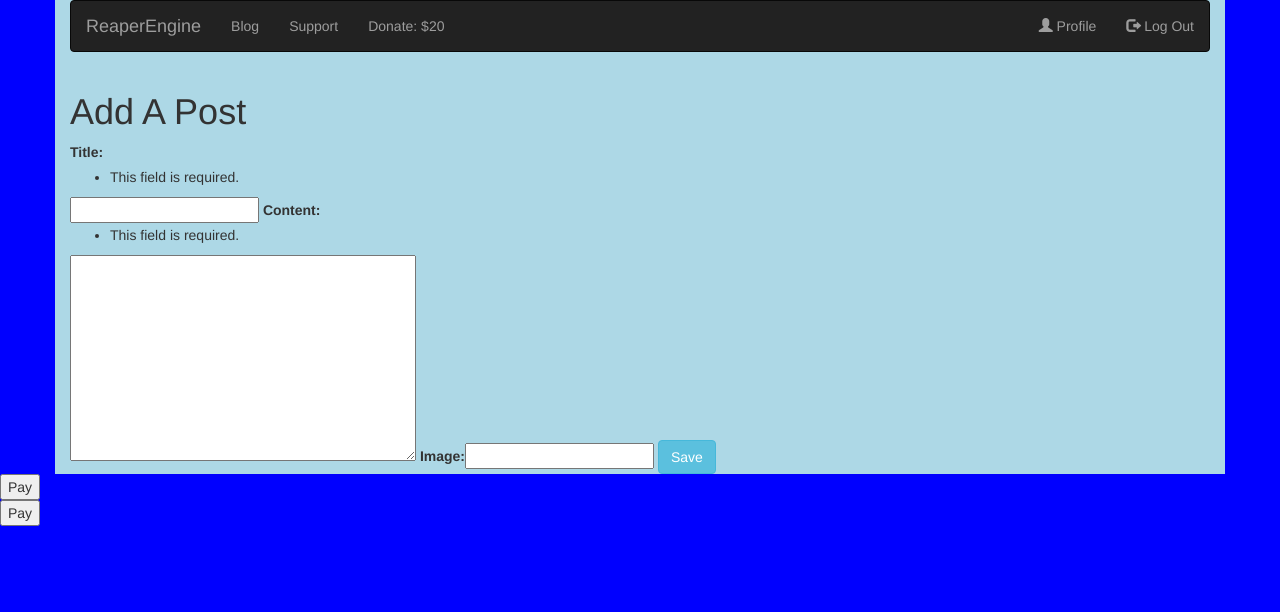
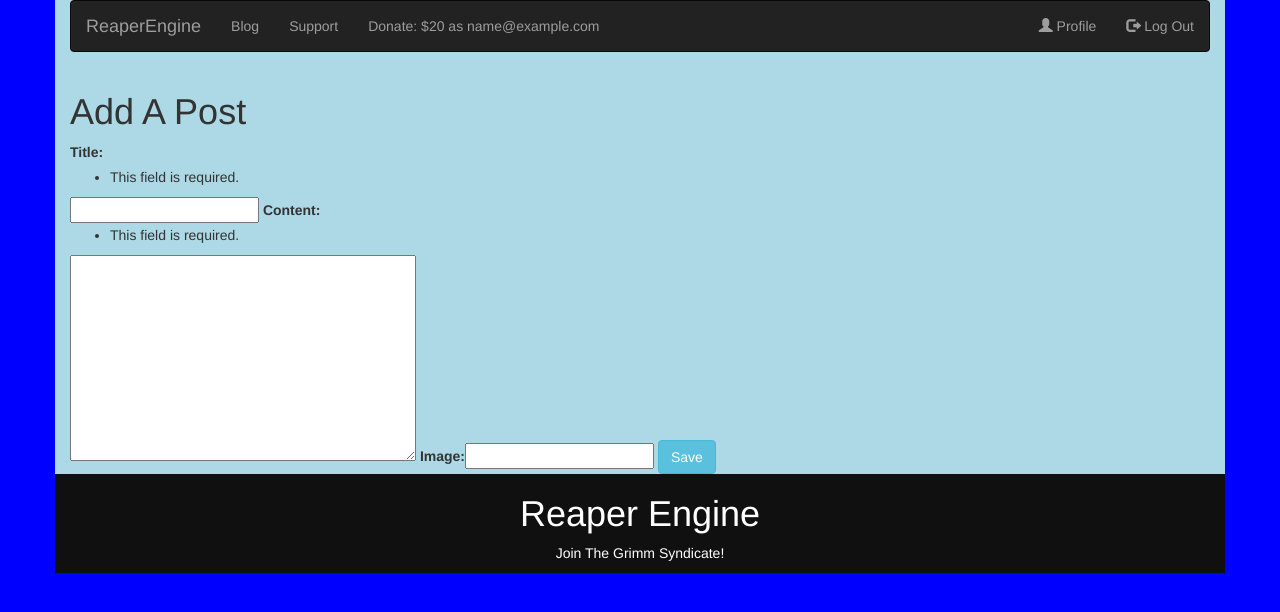
Before and after one commit to Lenox89/StreamThree, a Django app: page /post/new/ in a window 1280 px wide. Shown: the top 612 px of the page. Run offline with Django 3.2, Linux system fonts and the light colour scheme; the visitor is signed in with stand-in values (Sample User, id 1); some libraries are stand-ins or nearby versions.

Commit message:
Updated some payment info

```diff
--- a/templates/base.html
+++ b/templates/base.html
@@ -25,8 +25,12 @@
                     <ul class="nav navbar-nav">
                         <li><a href="{% url 'blog' %}">Blog</a></li>
                         <li><a href="{% url 'support' %}">Support</a></li>
-                        <li id="checkout-button"><a href="#">Donate: $20</a></li>
-
+                        {% if user.is_authenticated %}
+                            <li id="checkout-button"><a href="#">Donate: $20 as {{ user.email }}</a><div id="error-message"></div></li>
+                        {% else %}
+                            <li id="checkout-button"><a href="#">Donate: $20</a><div id="error-message"></div></li>
+                        }
+                        {% endif %}
                     </ul>
                     <ul class="nav navbar-nav navbar-right">
                         {% if user.is_authenticated %}
@@ -39,30 +43,19 @@
                     </ul>
                 </div>
             </nav>
-        <div id="error-message"></div>
         </div>
         <main class="container">
             {% block page_content %}
 
             {% endblock %}
         </main>
-
-    </body>
-    <script>
-      <!-- Load Stripe.js on your website. -->
-<script src="https://js.stripe.com/v3"></script>
-
-<!-- Create a button that your customers click to complete their purchase. -->
-<button id="checkout-button" role="link">Pay</button>
-<div id="error-message"></div>
+        <footer class="jumbotron2 container">
+            <h1>Reaper Engine</h1>
+            <p>Join The Grimm Syndicate!</p>
+        </footer>
 
         <!-- Load Stripe.js on your website. -->
         <script src="https://js.stripe.com/v3"></script>
-
-<!-- Create a button that your customers click to complete their purchase. -->
-<button id="checkout-button" role="link">Pay</button>
-<div id="error-message"></div>
-
         <script>
           var stripe = Stripe('pk_test_U5hW3iyGaeyV7tad84oDHFQy', {
             betas: ['checkout_beta_4']
@@ -80,6 +73,9 @@
               // tab between form submission and the redirect.
               successUrl: window.location.protocol + '//reaperengine.herokuapp.com',
               cancelUrl: window.location.protocol + '//reaperengine.herokuapp.com',
+              {% if user.is_authenticated %}
+              customerEmail: '{{ user.email }}',
+              {% endif %}
             })
             .then(function (result) {
               if (result.error) {
@@ -91,6 +87,8 @@
             });
           });
         </script>
+
         <script href="https://ajax.googleapis.com/ajax/libs/jquery/3.3.1/jquery.min.js"></script>
         <script href="https://maxcdn.bootstrapcdn.com/bootstrap/3.4.0/js/bootstrap.min.js"></script>
+    </body>
 </html>
```
Lines whose indentation alone changed are shown as unchanged.
